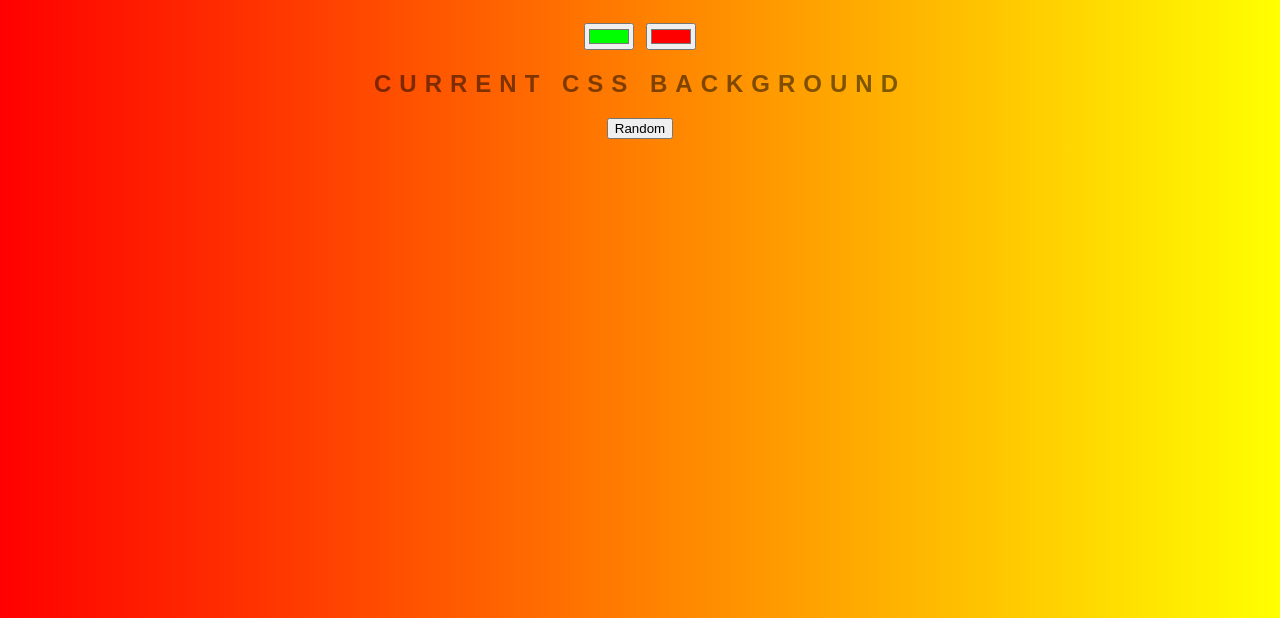
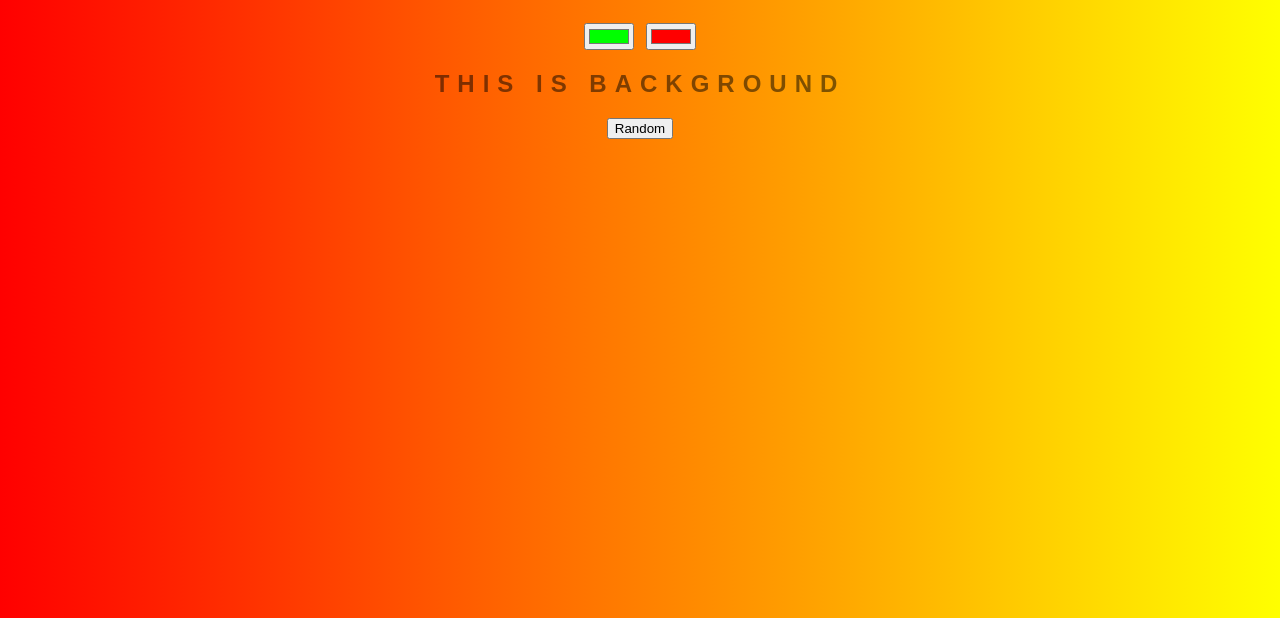
Before and after one commit to shubham1221/background-genrator, a plain HTML site: page index.html in a window 1280 px wide. Shown: the part 182-800 px from the top of the page. Drawn offline with Linux system fonts and the light colour scheme.

Commit message:
little test changes is littele feature branch

```diff
--- a/index.html
+++ b/index.html
@@ -10,7 +10,7 @@
     <h1>Background Genrator</h1>
     <input class="color1" type="color" name="color1" value="#00ff00" />
     <input class="color2" type="color" name="color2" value="#ff0000" />
-    <h2>Current CSS Background</h2>
+    <h2>this is Background</h2>
     <h3 id="css-text"></h3>
     <button id="random-btn">Random</button>
 
```
